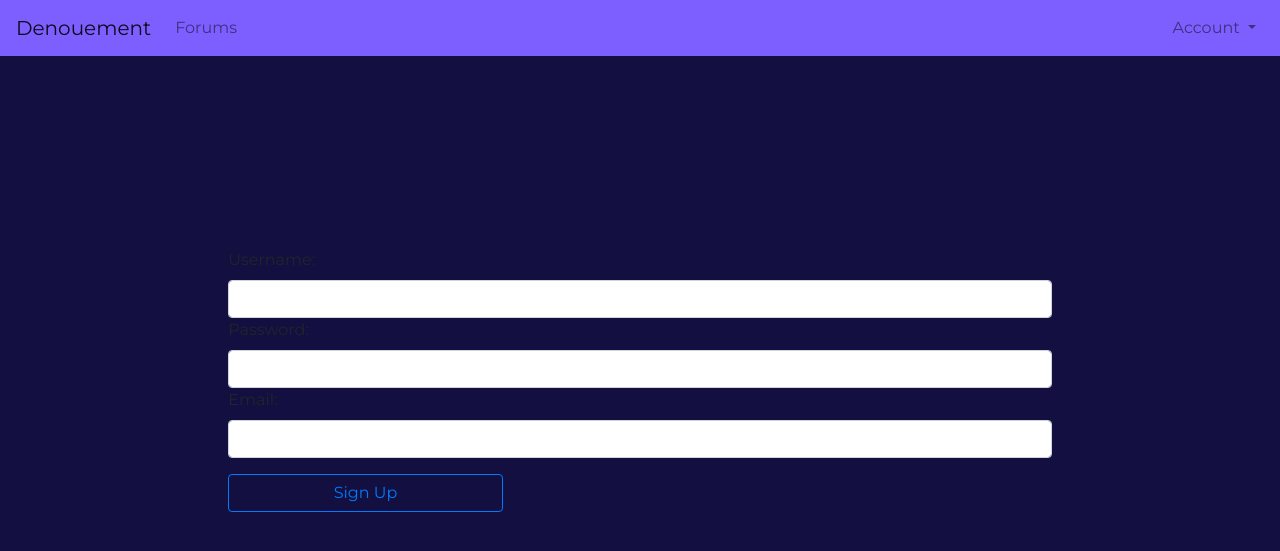
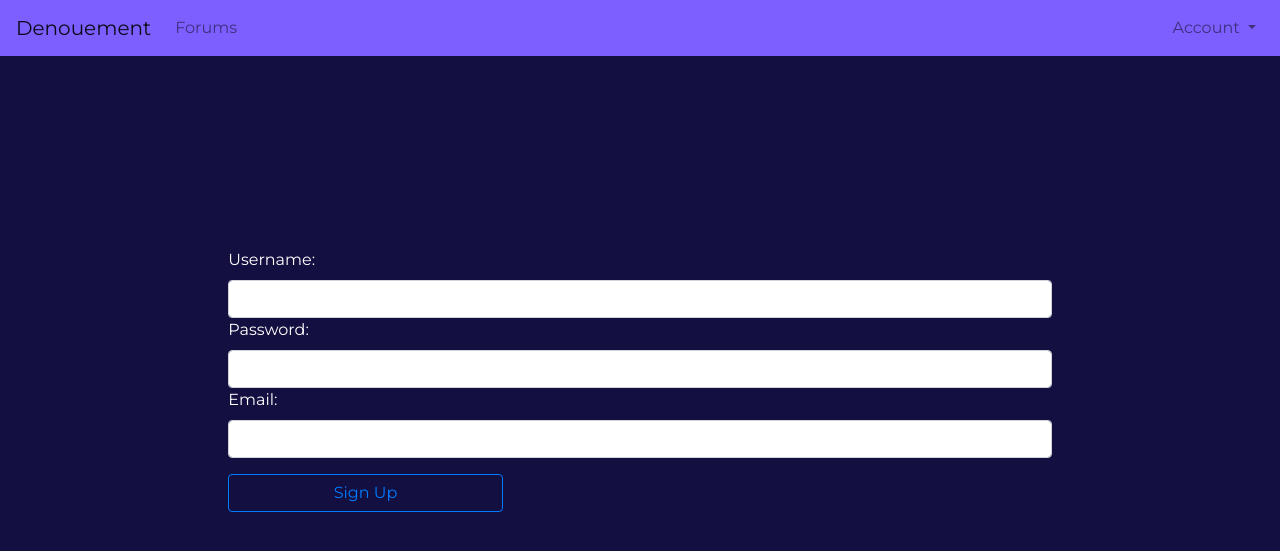
Before and after one commit to patelnilay/Denouement, a Django app: page /account/signup/ in a window 1280 px wide. Shown: the top 551 px of the page. Run offline with Django 3.2, Linux system fonts and the light colour scheme; some libraries are stand-ins or nearby versions.

Commit message:
All text is white by default

```diff
--- a/denouement/static/denouement/style.css
+++ b/denouement/static/denouement/style.css
@@ -5,6 +5,8 @@
 body {
     font-family: 'Montserrat';
     background-color: #130f40;
+    color: white;
+    word-wrap: break-word;
 }
 
 #top_container {
@@ -105,7 +107,3 @@ h1 {
 p {
     color: white;
 }
-
-* {
-    word-wrap: break-word;
-}
```
